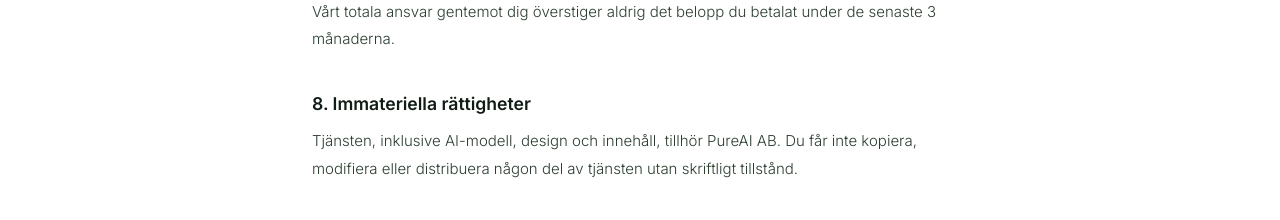
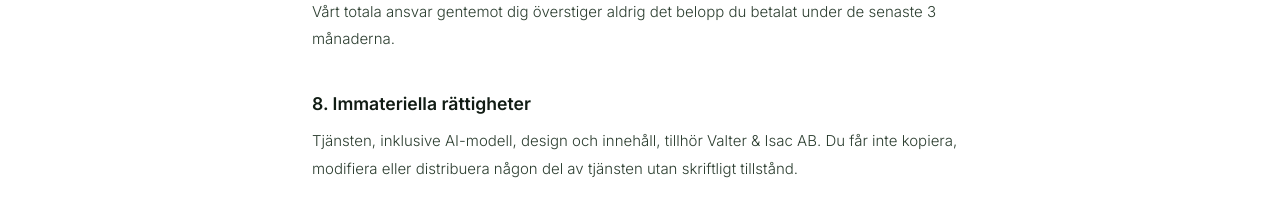
Before and after one commit to isacohlsen/agent, a website: page terms.html in a window 1280 px wide. Shown: the part 1757-1977 px from the top of the page. Drawn offline with Linux system fonts and the light colour scheme.

Commit message:
Update terms.html

```diff
--- a/terms.html
+++ b/terms.html
@@ -82,7 +82,7 @@
   <p>Vårt totala ansvar gentemot dig överstiger aldrig det belopp du betalat under de senaste 3 månaderna.</p>
 
   <h2>8. Immateriella rättigheter</h2>
-  <p>Tjänsten, inklusive AI-modell, design och innehåll, tillhör PureAI AB. Du får inte kopiera, modifiera eller distribuera någon del av tjänsten utan skriftligt tillstånd.</p>
+  <p>Tjänsten, inklusive AI-modell, design och innehåll, tillhör Valter & Isac AB. Du får inte kopiera, modifiera eller distribuera någon del av tjänsten utan skriftligt tillstånd.</p>
 
   <h2>9. Ändringar av villkor</h2>
   <p>Vi kan uppdatera dessa villkor. Vid väsentliga ändringar informerar vi dig via e-post med minst 30 dagars varsel. Fortsatt användning efter ikraftträdandet innebär att du accepterar de nya villkoren.</p>
```
